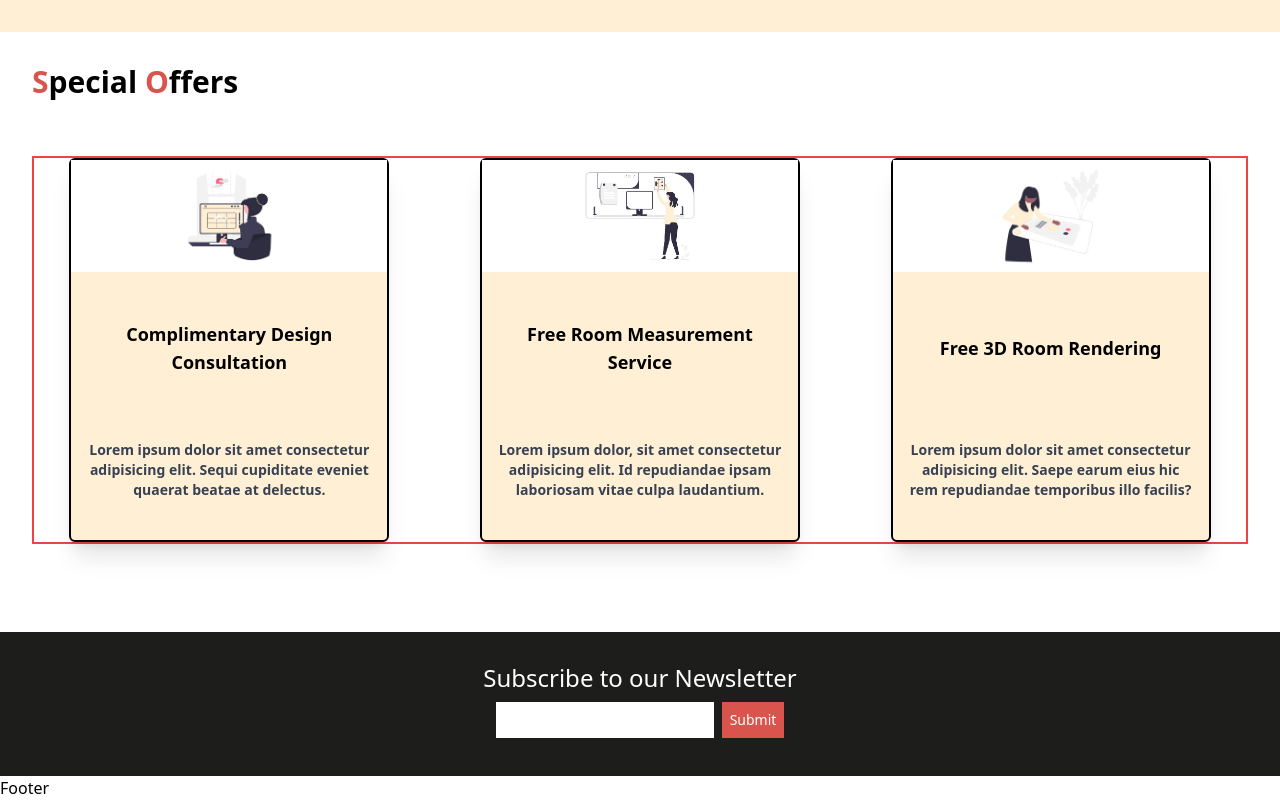
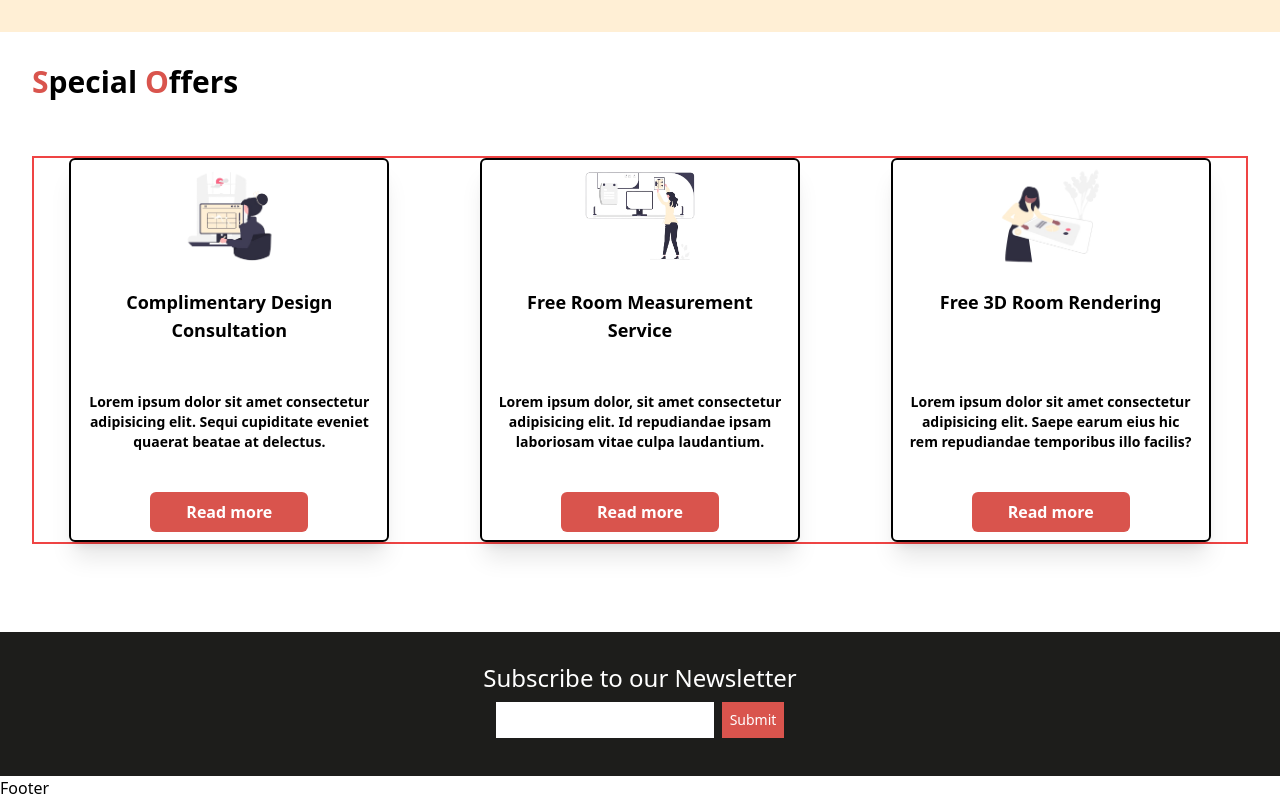
Before and after one commit to ddimkou/cozy-casa, a React (Vite) app: page / in a window 1280 px wide. Shown: the part 2346-3146 px from the top of the page. Built offline with nearby package versions, Linux system fonts and the light colour scheme; a web font is replaced by a local one.

Commit message:
card styling changes

```diff
--- a/src/sections/SpecialOffer.tsx
+++ b/src/sections/SpecialOffer.tsx
@@ -13,21 +13,27 @@ const SpecialOffer = () => {
         {offers.map((offer: OfferProps, index: number) => (
           <div
             key={index}
-            className="w-80 h-96 border-2 border-black rounded-md shadow-xl bg-soft-warm-light
+            className="w-80 h-96 border-2 border-black rounded-md shadow-xl
+            hover:bg-soft-warm-light hover:shadow-2xl
           flex flex-col items-center justify-between"
           >
-            <div className="w-full h-28 flex justify-center bg-white">
+            <div className="w-full  flex flex-col justify-center ">
               <img
                 src={offer.img}
                 alt={offer.title}
-                className="max-w-full object-contain"
+                className="max-w-full h-28 object-contain"
               />
+              <div className="p-4 font-bold text-lg text-center">
+                {offer.title}
+              </div>
             </div>
-            <div className="p-4 font-bold text-lg text-center">
-              {offer.title}
-            </div>
-            <div className="p-4 pb-10 text-sm font-bold text-gray-700 text-center">
-              {offer.subtitle}
+            <div className="flex flex-col justify-center">
+              <div className="p-4 pb-10 text-sm font-bold text-center ">
+                {offer.subtitle}
+              </div>
+              <button className="mb-2 p-2 w-2/4 rounded-md font-semibold text-white  bg-pale-red transition-colors duration-300 hover:bg-pale-pink hover:text-black mx-auto">
+                Read more
+              </button>
             </div>
           </div>
         ))}
```
